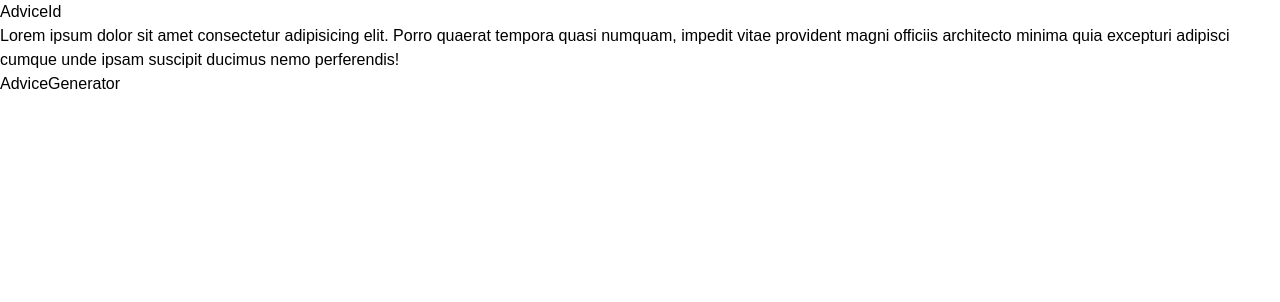
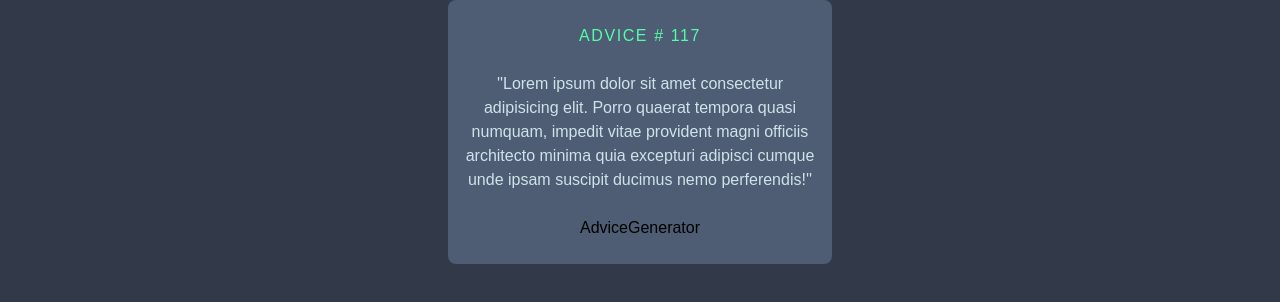
Before and after one commit to SanazBHMN/advice-generator-app, a React (Create React App) app: page / in a window 1280 px wide. Shown: the top 302 px of the page. Built offline with nearby package versions, Linux system fonts and the light colour scheme.

Commit message:
Provide the overall styling

```diff
--- a/src/components/advice/Advice.js
+++ b/src/components/advice/Advice.js
@@ -1,10 +1,10 @@
 export const Advice = ({ adviceText }) => {
   return (
-    <div>
-      Lorem ipsum dolor sit amet consectetur adipisicing elit. Porro quaerat
+    <div className="text-text-primary text-center my-6">
+      ''Lorem ipsum dolor sit amet consectetur adipisicing elit. Porro quaerat
       tempora quasi numquam, impedit vitae provident magni officiis architecto
       minima quia excepturi adipisci cumque unde ipsam suscipit ducimus nemo
-      perferendis!
+      perferendis!''
     </div>
   );
 };
--- a/src/components/adviceCard/AdviceCard.js
+++ b/src/components/adviceCard/AdviceCard.js
@@ -4,7 +4,7 @@ import { AdviceId } from "../adviceId/AdviceId";
 
 export const AdviceCard = () => {
   return (
-    <div>
+    <div className="w-11/12 flex flex-col bg-color-secondary px-3 py-6 m-auto rounded-lg sm:w-96">
       <AdviceId />
       <Advice />
       <AdviceGenerator />
--- a/src/components/adviceId/AdviceId.js
+++ b/src/components/adviceId/AdviceId.js
@@ -1,3 +1,9 @@
 export const AdviceId = ({ adviceId }) => {
-  return <div>AdviceId</div>;
+  return (
+    <>
+      <p className="text-text-secondary text-center tracking-widest">
+        ADVICE #{adviceId} 117
+      </p>
+    </>
+  );
 };
--- a/src/index.css
+++ b/src/index.css
@@ -5,15 +5,16 @@
 @import url("https://fonts.googleapis.com/css2?family=Manrope:wght@800&display=swap");
 
 :root {
-  --color-primary: hsl(193, 38%, 86%);
-  --color-secondary: hsl(150, 100%, 66%);
-  --text-primary: hsl(217, 19%, 38%);
-  --text-secondary: hsl(217, 19%, 24%);
+  --color-primary: hsl(217, 19%, 24%);
+  --color-secondary: hsl(217, 19%, 38%);
+  --text-primary: hsl(193, 38%, 86%);
+  --text-secondary: hsl(150, 100%, 66%);
 }
 
 body {
   margin: 0;
   font-family: "Manrope", sans-serif;
+  background-color: var(--color-primary);
 }
 
 code {
```
